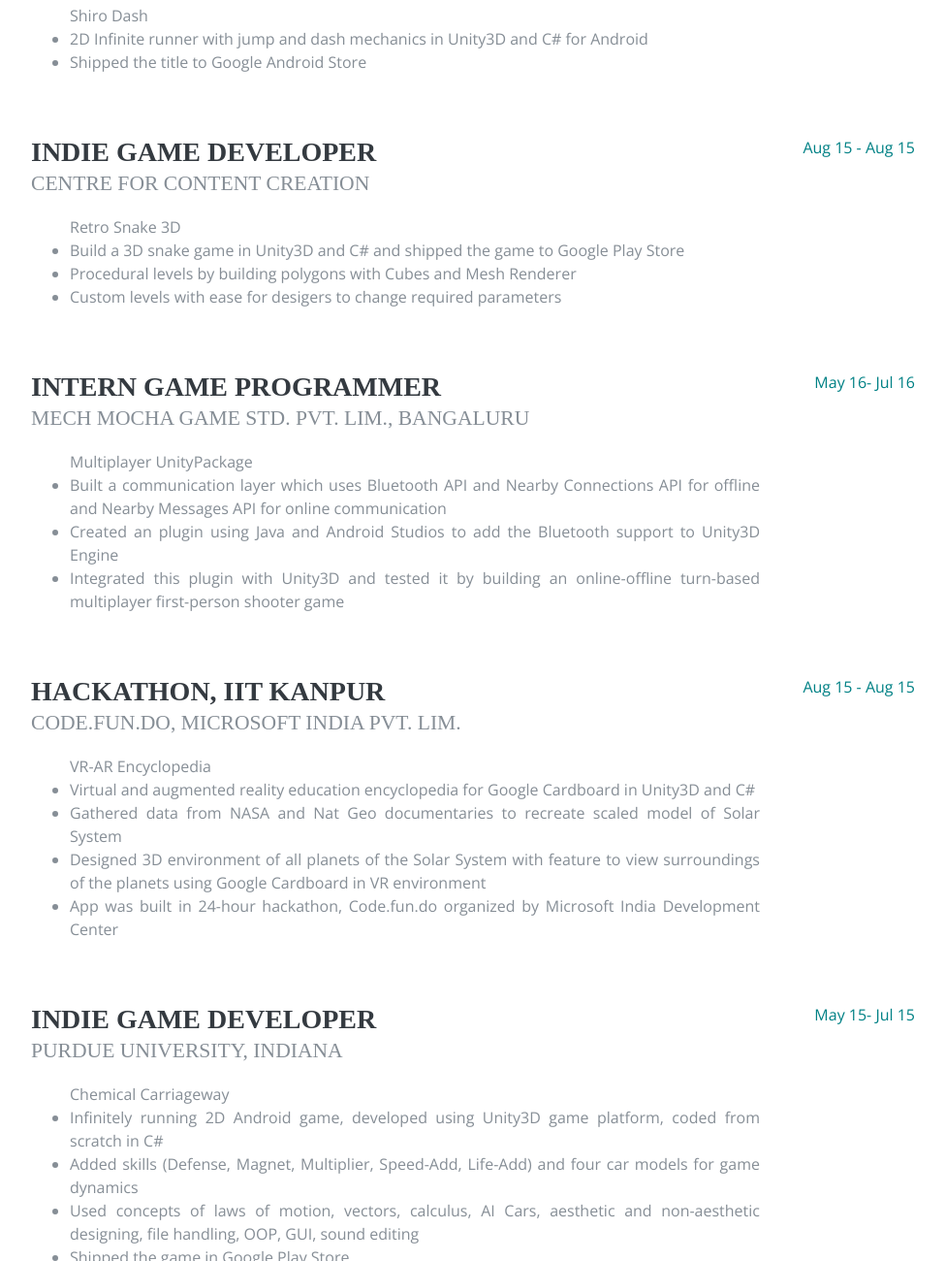
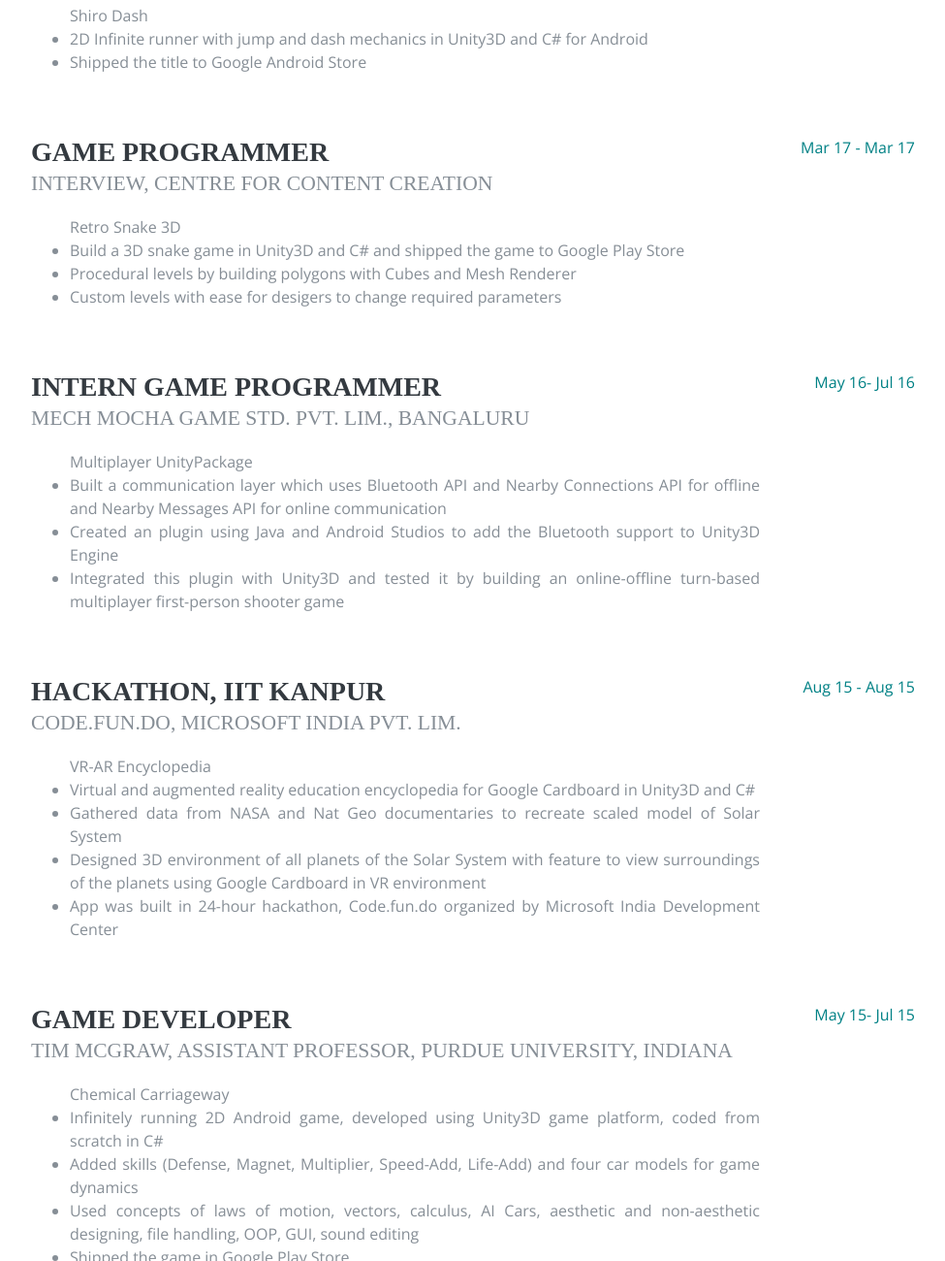
Before and after one commit to Nrjnicks/Nrjnicks.github.io, a website: page new/resume/index.html in a window 1280 px wide. Shown: the part 2088-3388 px from the top of the page at 97% size, without its empty margins (288-1263 px from the left). Drawn offline with nearby package versions, Linux system fonts and the light colour scheme; a web font is replaced by a local one.

Commit message:
resume update

```diff
--- a/new/resume/index.html
+++ b/new/resume/index.html
@@ -197,8 +197,8 @@
 
           <div class="resume-item d-flex flex-column flex-md-row mb-5">
               <div class="resume-content mr-auto">
-                <h3 class="mb-0">Indie Game Developer</h3>
-                <div class="subheading mb-3">Centre for Content Creation</div>
+                <h3 class="mb-0">Game Programmer</h3>
+                <div class="subheading mb-3">Interview, Centre for Content Creation</div>
                 <ul>Retro Snake 3D
                     <li>Build a 3D snake game in Unity3D and C# and shipped the game to Google Play Store</li>
                     <li>Procedural levels by building polygons with Cubes and Mesh Renderer</li>
@@ -206,7 +206,7 @@
                 </ul>
               </div>
               <div class="resume-date text-md-right">
-                <span class="text-primary">Aug 15 - Aug 15</span>
+                <span class="text-primary">Mar 17 - Mar 17</span>
               </div>
             </div>
 
@@ -243,8 +243,8 @@
 
           <div class="resume-item d-flex flex-column flex-md-row mb-5">
             <div class="resume-content mr-auto">
-              <h3 class="mb-0">Indie Game Developer</h3>
-              <div class="subheading mb-3">Purdue University, Indiana</div>
+              <h3 class="mb-0">Game Developer</h3>
+              <div class="subheading mb-3">Tim McGraw, Assistant Professor, Purdue University, Indiana</div>
               <ul>Chemical Carriageway
                   <li>Infinitely running 2D Android game, developed using Unity3D game platform, coded from scratch in C#</li>
                   <li>Added skills (Defense, Magnet, Multiplier, Speed-Add, Life-Add) and four car models for game dynamics</li>
```
